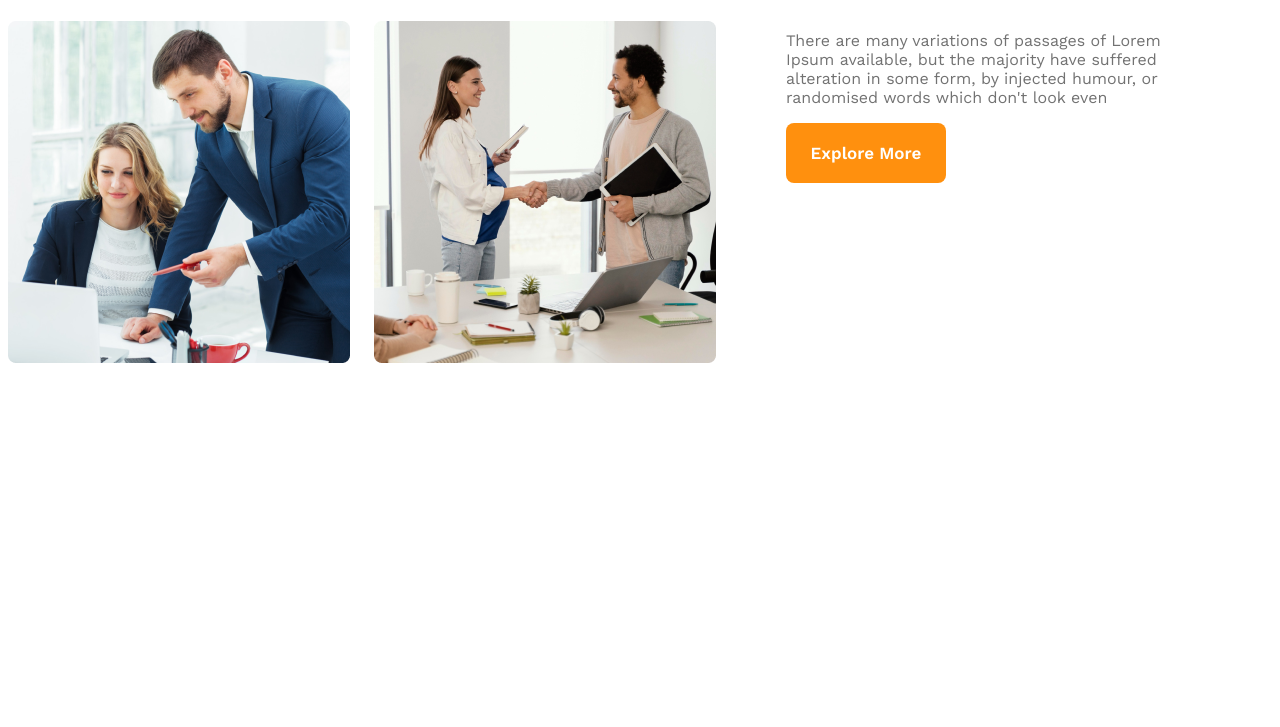
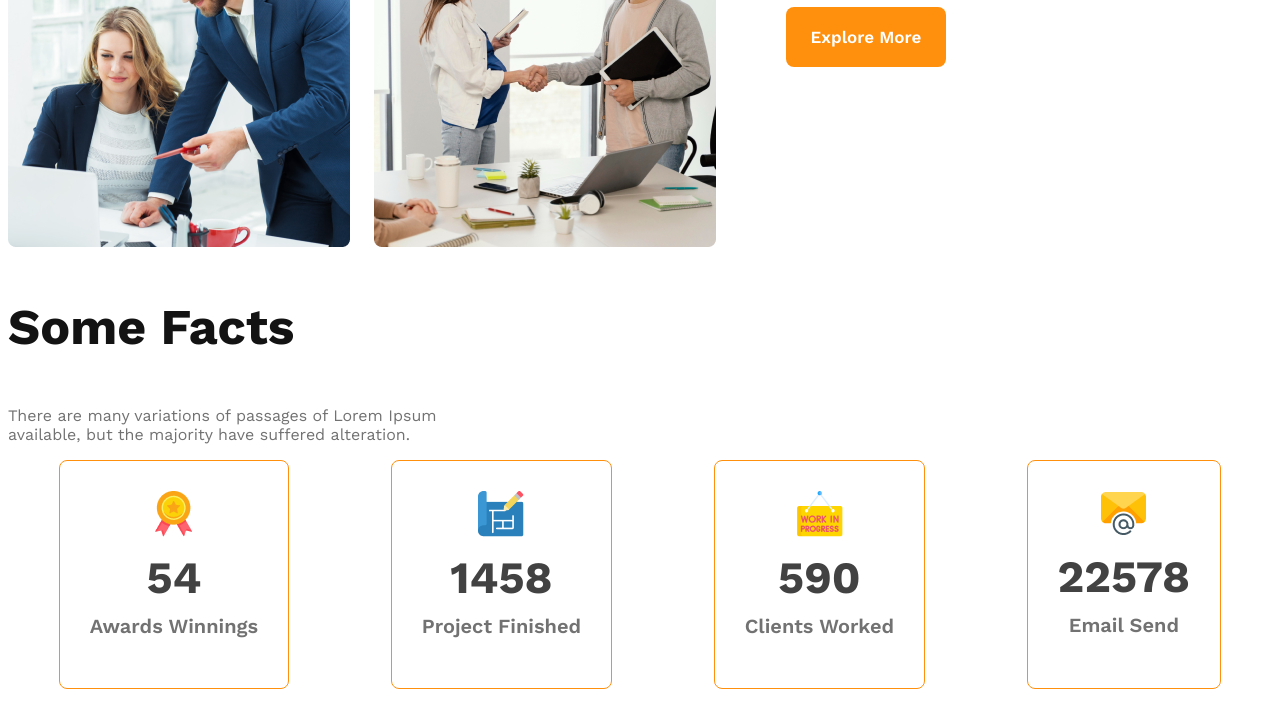
Before and after one commit to zubied-asif/g3-architect, a plain HTML site: page index.html in a window 1280 px wide. Shown: the part 1443-2170 px from the top of the page. Before the commit the page ends 1876 px from the top, so only its background shows below. Drawn offline with nearby package versions, Linux system fonts and the light colour scheme.

Commit message:
added fact section

```diff
--- a/index.html
+++ b/index.html
@@ -21,7 +21,7 @@
         </nav>
         <nav class="banner">
             <div class="banner-content">
-                <h1 class="banner-title">Brand New Group of Architects</h1>
+                <h1 class="section-title">Brand New Group of Architects</h1>
                 <p class="text-description">There are many variations of passages of Lorem Ipsum available, but the
                     majority have suffered <br>
                     alteration in some form, by injected humour, or randomised words which don't look even</p>
@@ -33,7 +33,7 @@
     </header>
 
     <main>
-        <!-- features section start -->
+        <!-- team section start -->
         <section class="teams-container">
 
             <div class="teams-img-container">
@@ -44,12 +44,56 @@
             </div>
 
             <div class="teams-content">
-                <h3 class="teams-title"><span class="Quick-list">Quick list</span> <span class="of-Our">of Our</span> <span class="t-features">Features</span></h3>
-                <p class="text-description">There are many variations of passages of Lorem Ipsum available, but the majority have suffered
+                <h3 class="teams-title"><span class="Quick-list">Quick list</span> <span class="of-Our">of Our</span>
+                    <span class="t-features">Features</span>
+                </h3>
+                <p class="text-description">There are many variations of passages of Lorem Ipsum available, but the
+                    majority have suffered
                     alteration in some form, by injected humour, or randomised words which don't look even</p>
                 <button class="btn">Explore More
                 </button>
             </div>
+        </section>
+
+        <!-- Features section start -->
+        <section class="Features">
+
+        </section>
+
+        <!-- fact section -->
+        <section class="facts">
+            <h3 class="section-title ">Some Facts</h3>
+            <p class="text-description">There are many variations of passages of Lorem Ipsum <br>available, but the
+                majority have suffered
+                alteration.</p>
+                <!-- card -->
+            <div class="fact-card-container">
+                <div class="card">
+                   <img src="images/icons/ribon.png" alt="">
+                   <h2 class="card-stats">54</h2>
+                   <p class="card-title text-description ">Awards Winnings</p>
+                </div>
+                <div class="card">
+                   <img src="images/icons/projects.png" alt="">
+                   <h2 class="card-stats">1458</h2>
+                   <p class="card-title text-description ">Project Finished</p>
+                </div>
+                <div class="card">
+                   <img src="images/icons/customers.png" alt="">
+                   <h2 class="card-stats">590</h2>
+                   <p class="card-title text-description ">Clients Worked</p>
+                </div>
+                <div class="card">
+                   <img src="images/icons/email.png" alt="">
+                   <h2 class="card-stats">22578</h2>
+                   <p class="card-title text-description ">Email Send</p>
+                </div>
+            </div>
+
+
+
+
+
         </section>
 
     </main>
--- a/styles.css
+++ b/styles.css
@@ -25,6 +25,13 @@
 
 .text-description {
     color: #727272;
+}
+
+.section-title {
+    color: var(--dark-01, #131313);
+
+    font-size: 50px;
+    font-weight: 700;
 }
 
 /* header-styles */
@@ -80,12 +87,6 @@ nav li a {
 
 }
 
-.banner-title {
-    color: var(--dark-01, #131313);
-    text-align: center;
-    font-size: 64px;
-    font-weight: 700;
-}
 
 .banner-description {
     text-align: center;
@@ -143,6 +144,36 @@ main {
     font-weight: 700;
 }
 
+/* features section styles */
+
+/* fact section styles */
+.fact-card-container{
+    display: flex;
+    justify-content: space-around;
+}
+.fact-card-container .card {
+    border-radius: 8px;
+    border: 1px solid #FF900E;
+    text-align: center;
+    padding: 30px;
+
+
+
+
+}
+.fact-card-container .card-stats{
+    font-size: 2.8rem;
+    color: #424242;
+     margin-top: 10px;
+    margin-bottom: 10px;
+}
+
+.fact-card-container .card-title{
+    font-weight: 600;
+    font-size: 1.25rem;
+    margin-top: 5px;
+
+}
 
 
 
@@ -170,6 +201,7 @@ mobile device*/
 
         gap: 10px;
     }
+
     .teams-content {
         padding-right: 20px;
         padding-left: 20px;
@@ -191,10 +223,15 @@ medium device*/
     .teams-container {
         flex-direction: column;
     }
+
     .teams-content {
         padding-right: 20px;
         padding-left: 20px;
 
+    }
+
+    .teams-img-container {
+        grid-template-columns: 1fr;
     }
 
     .menus {
```
